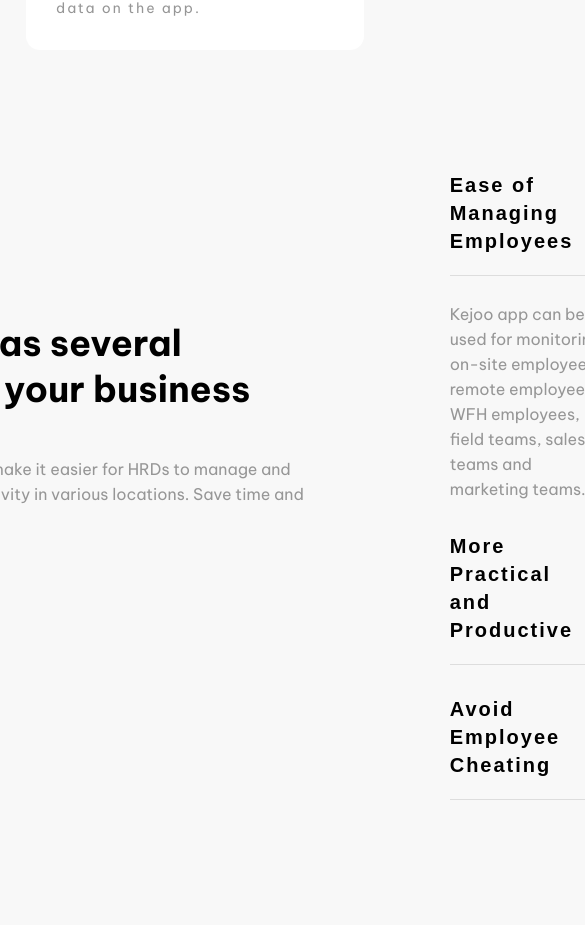
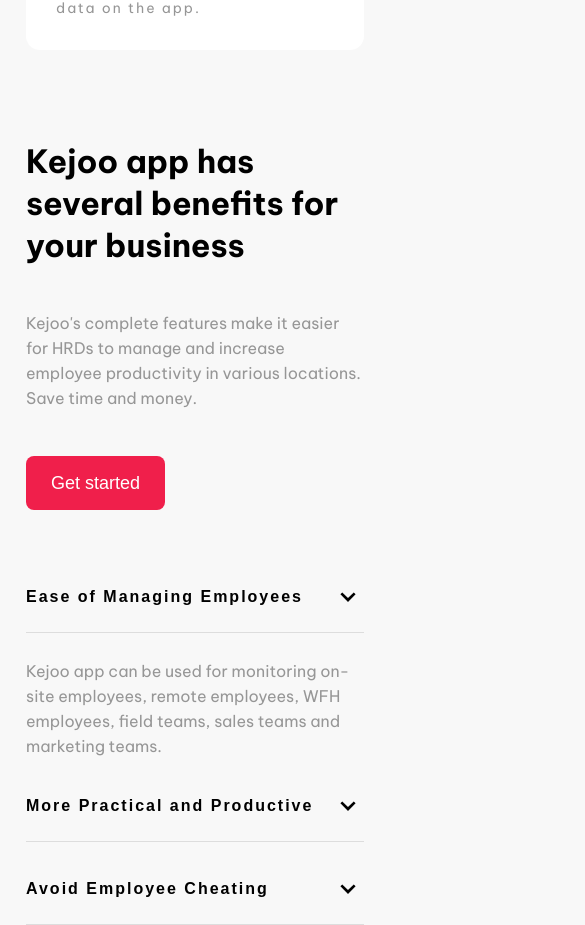
Before and after one commit to gustavoalvim41/kejoo, a React (Vite) app: page / in a window 390 px wide. Shown: the part 2393-3318 px from the top of the page, 585 px wide, since content can reach past the window. Before the commit the page ends 3193 px from the top, so only its background shows below. Built offline with nearby package versions, Linux system fonts and the light colour scheme.

Commit message:
updating accordion component and styling

```diff
--- a/src/components/Accordion/styles.sass
+++ b/src/components/Accordion/styles.sass
@@ -42,3 +42,16 @@
 
     .open
       display: block
+
+@media screen and (max-width: 1260px)
+
+@media screen and (max-width: 1060px)
+
+  .accordion
+
+    .accordion-item
+
+      .accordion-button
+        font-size: 1.6rem
+        font-weight: 600
+        line-height: 2.5rem
--- a/src/screens/Home/components/Benefits/styles.sass
+++ b/src/screens/Home/components/Benefits/styles.sass
@@ -10,8 +10,6 @@
   gap: 11.5rem
 
   article
-    min-width: 55rem
-
     display: flex
     flex-direction: column
     align-items: flex-start
@@ -45,4 +43,14 @@
   .benefits
     margin: 9rem 0 0 0
 
+    grid-template-columns: 1fr
+    gap: 5rem
+
+    article
+      width: 100%
+
+      h2
+        font-size: 3.2rem
+        line-height: 4.2rem
+
 @media screen and (max-width: 1060px)
--- a/src/screens/Home/styles.sass
+++ b/src/screens/Home/styles.sass
@@ -6,15 +6,6 @@
 
   section
     width: 100%
-
-  .benefits
-    height: 55rem
-
-    margin: 15rem 0 0 0
-
-    display: flex
-    align-items: center
-    justify-content: center
 
 @media screen and (max-width: 1260px)
   .container
```
